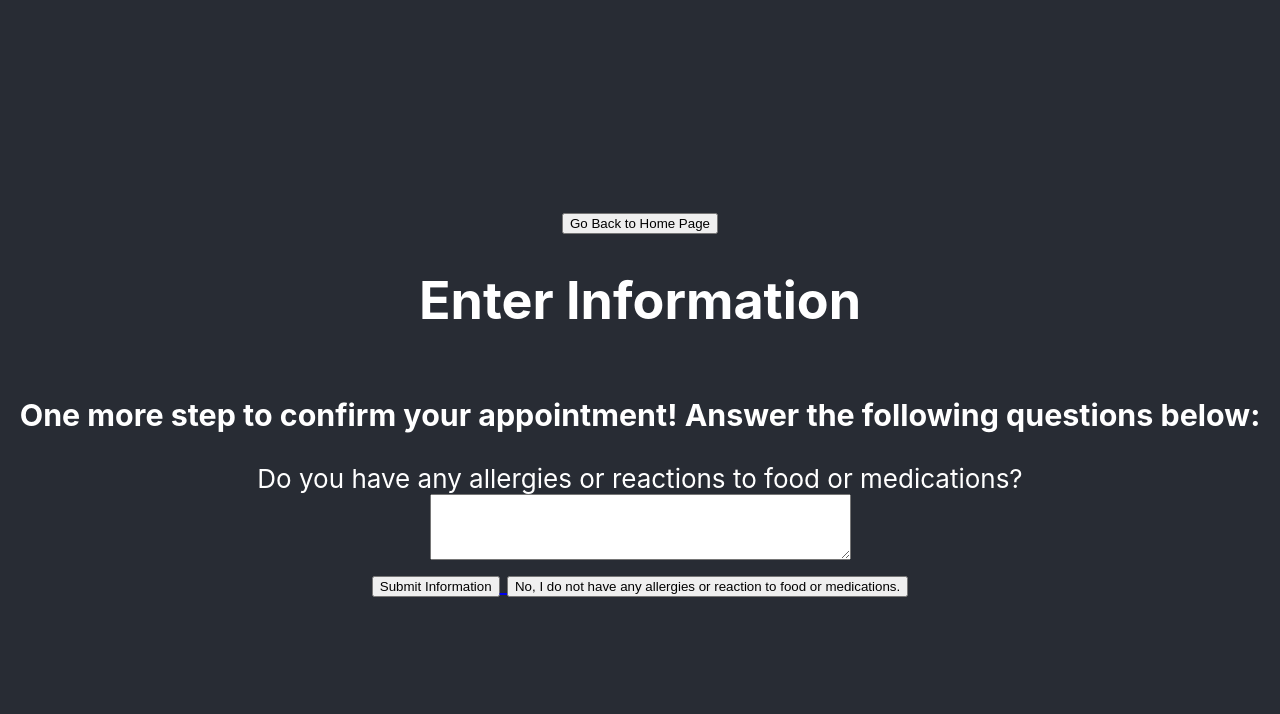
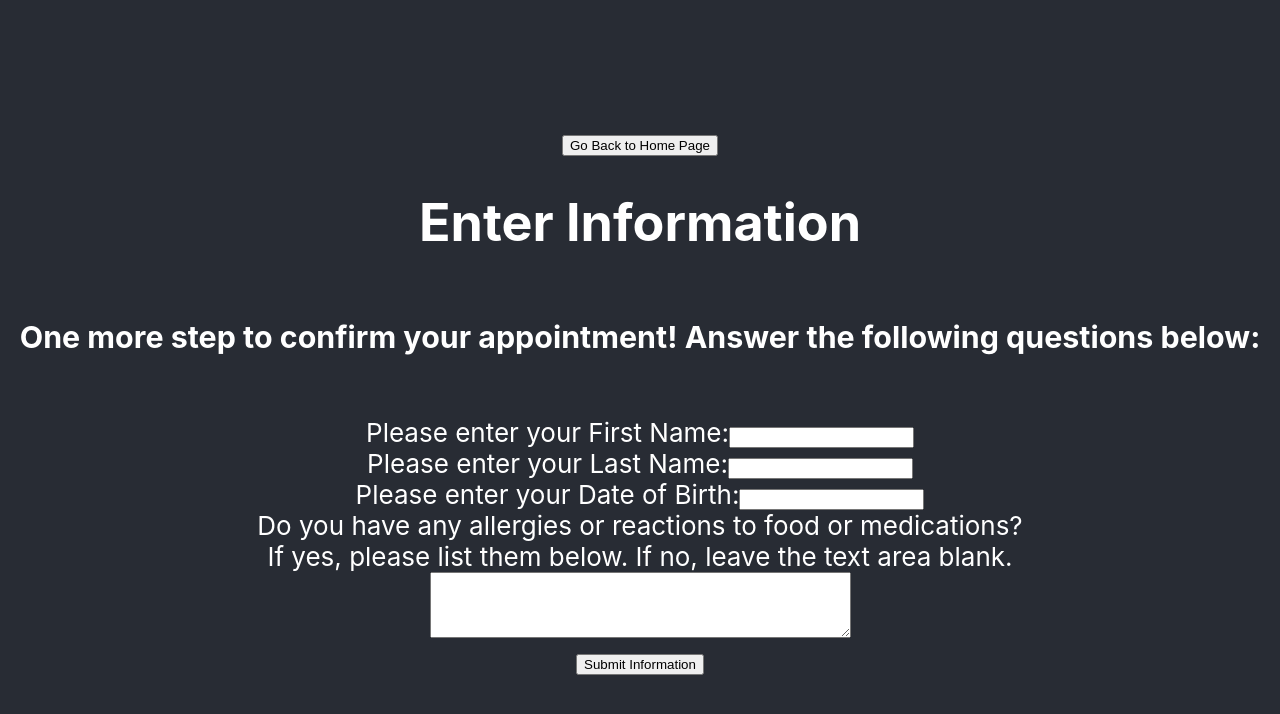
Before and after one commit to colasito94/pre-op-app, a JavaScript app: page /EnterInformation in a window 1280 px wide. Shown: the top 714 px of the page. Built offline with nearby package versions, Linux system fonts and the light colour scheme; the HTML template or start-up script is replaced by a standard one.

Commit message:
Modified views to include Name and DOB.

```diff
--- a/src/Views/CancelAppointment.js
+++ b/src/Views/CancelAppointment.js
@@ -7,6 +7,18 @@ function CancelAppointment() {
             <h1>Cancel Appointment</h1>
             Please enter a reason for cancellation:
             <form>
+                Please enter your First Name:
+                <input id="firstname" name="firstname">
+                </input>
+                <br/>
+                Please enter your Last Name:
+                <input id="lastname" name="lastname">
+                </input>
+                <br/>
+                Please enter your Date of Birth:
+                <input id="DOB" name="DOB">
+                </input>
+                <br/>
                 <textarea id="cancelreason" name="cancelreason" rows="4" cols="50">
                 </textarea>
                 <br/>
--- a/src/Views/ContactUs.js
+++ b/src/Views/ContactUs.js
@@ -2,6 +2,11 @@ function ContactUs() {
     return (
         <>
             <h1>ContactUs</h1>
+
+            <p> Lorem ipsum dolor sit amet, consectetur adipiscing elit.
+                Vivamus pulvinar condimentum purus, consectetur viverra ante tempus a.
+                Pellentesque ultrices purus vitae magna fermentum sodales.
+            </p>
         </>
     );
 }
--- a/src/Views/EnterInformation.js
+++ b/src/Views/EnterInformation.js
@@ -8,13 +8,27 @@ function EnterInformation() {
             <h1>Enter Information</h1>
             <form>
                 <h3>One more step to confirm your appointment! Answer the following questions below: </h3>
+                <br/>
+                Please enter your First Name:
+                <input id="firstname" name="firstname">
+                </input>
+                <br/>
+                Please enter your Last Name:
+                <input id="lastname" name="lastname">
+                </input>
+                <br/>
+                Please enter your Date of Birth:
+                <input id="DOB" name="DOB">
+                </input>
+                <br/>
                 Do you have any allergies or reactions to food or medications?
+                <br/>
+                If yes, please list them below. If no, leave the text area blank.
                 <br/>
                 <textarea id="question1" name="question1" rows="4" cols="50">
                 </textarea>
                 <br/>
                 <Link class="link" to="/ConfirmInformation"> <input type="submit" value="Submit Information" /> </Link>
-                <Link class="link" to="/ConfirmInformation"> <input type="submit" value="No, I do not have any allergies or reaction to food or medications." /> </Link>
             </form>
         </>
     );
```
